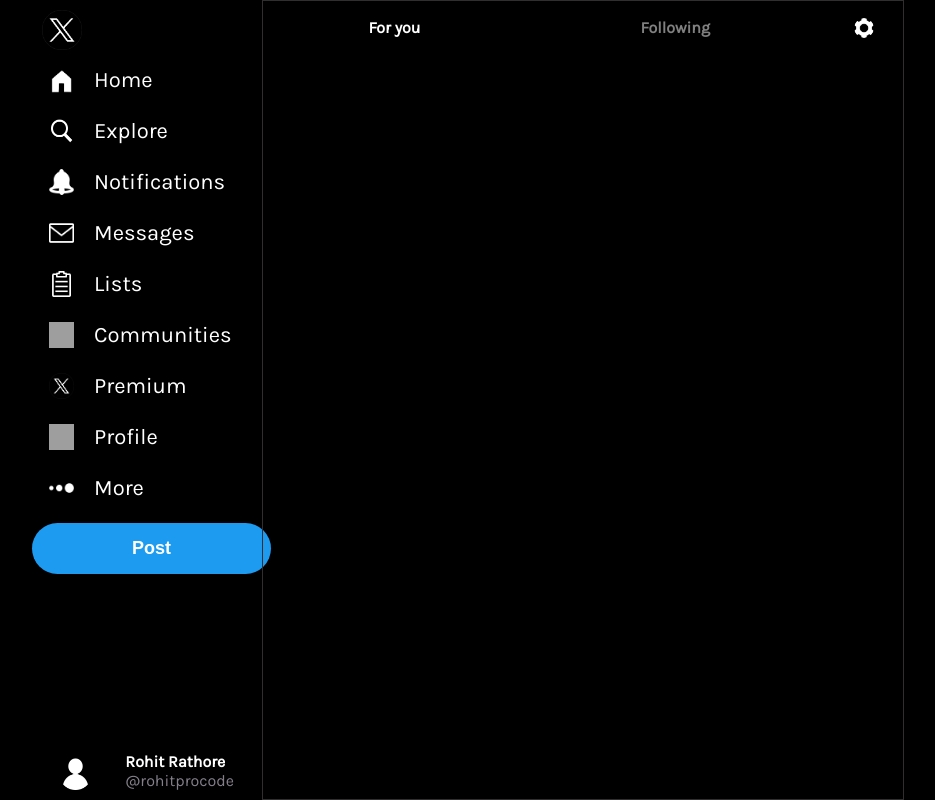
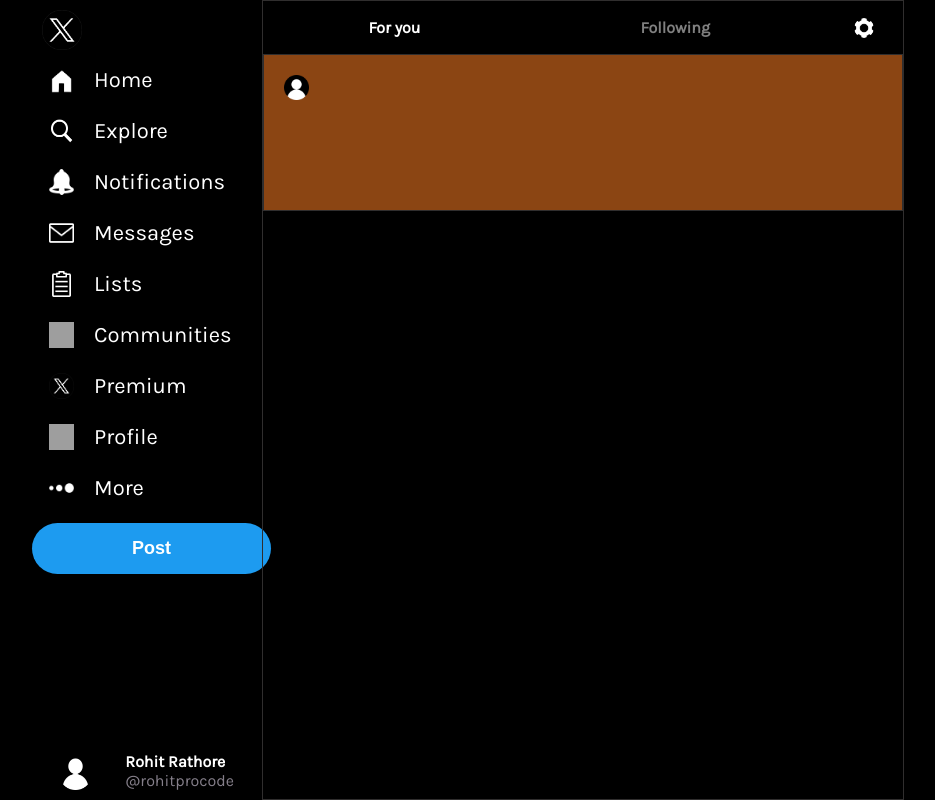
Before and after one commit to rohitprocode/Twitter-Clone-React, a React (Create React App) app: page / in a window 1280 px wide. Shown: the whole page, without its empty margins (98-1033 px from the left). Built offline with nearby package versions, Linux system fonts and the light colour scheme; grey boxes are pictures that could not be loaded.

Commit message:
Mid Container

```diff
--- a/src/components/MidContainer.css
+++ b/src/components/MidContainer.css
@@ -42,9 +42,12 @@ width: 40rem;
 }
 
 .PostContainer{
-
+    border: 0.5px solid rgb(48, 46, 46);
+    height: 115px;
+    padding: 20px;
+    background-color: saddlebrown;
 }
 
-/* #UserImg{
+#UserImg{
     width: 25px;
-} */
+}
--- a/src/components/MidContainer.jsx
+++ b/src/components/MidContainer.jsx
@@ -10,7 +10,7 @@ function MidContainer() {
         <img src="../Setting.png" alt="" />
       </div>
       <div className="PostContainer">
-        {/* <img src="../User.png" alt="" id="UserImg"/> */}
+        <img src="../User.png" alt="" id="UserImg"/>
         {/* <input type="text" name="" id="inputbox" placeholder="What is happening?!"/> */}
       </div>
     </div>
```
